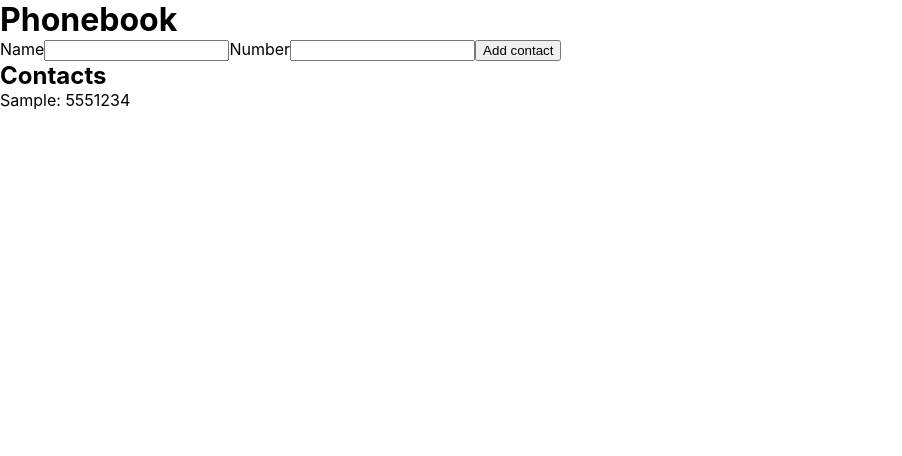
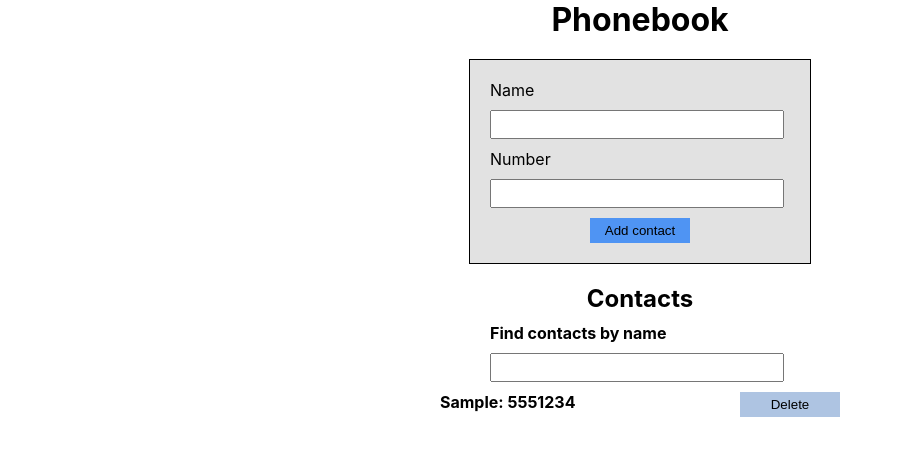
Before and after one commit to VolodymyrBashtanyuk/goit-react-hw-02-phonebook, a React (Create React App) app: page / in a window 1280 px wide. Both pictures are taken after typing "Sample", "5551234" into the empty fields and a click on the button "Add contact". Shown: the top 456 px of the page, without its empty margins (0-902 px from the left). Built offline with nearby package versions, Linux system fonts and the light colour scheme.

Commit message:
add style

```diff
--- a/src/components/App.jsx
+++ b/src/components/App.jsx
@@ -1,16 +1,26 @@
 import { Component } from 'react';
 import { ContactForm } from './ContactForm/ContactForm';
+import { Filter } from './FilterContact/FilterContact';
 import { ContactList } from './ContactList/ContactList';
 import { nanoid } from 'nanoid';
+import { Title, SubTitle } from './AppStyle';
 
 export class App extends Component {
   state = {
     contacts: [],
-    name: '',
-    number: '',
+    filter: '',
+  };
+
+  isDublicate = ({ name }) => {
+    const { contacts } = this.state;
+    const result = contacts.find(item => item.name === name);
+    return result;
   };
 
   addContacts = data => {
+    if (this.isDublicate(data)) {
+      return alert(`${data.name} is already in contacts `);
+    }
     this.setState(prevState => {
       const newContact = {
         id: nanoid(5),
@@ -22,13 +32,41 @@ export class App extends Component {
     });
   };
 
+  removeContact = id => {
+    this.setState(prevState => {
+      const newContact = prevState.contacts.filter(item => item.id !== id);
+      return { contacts: newContact };
+    });
+  };
+
+  filterChange = evt => {
+    const { name, value } = evt.currentTarget;
+    this.setState({ [name]: value });
+  };
+
+  getFilter = () => {
+    const { contacts, filter } = this.state;
+    if (!filter) {
+      return contacts;
+    }
+    const normalaizedFilter = filter.toLowerCase();
+    const filterContact = contacts.filter(({ name }) => {
+      const normalaizedName = name.toLowerCase();
+      const result = normalaizedName.includes(normalaizedFilter);
+      return result;
+    });
+    return filterContact;
+  };
+
   render() {
     return (
       <>
-        <h1>Phonebook</h1>
+        <Title>Phonebook</Title>
         <ContactForm onAddContacs={this.addContacts} />
-        <h2>Contacts</h2>
-        <ContactList items={this.state.contacts} />
+
+        <SubTitle>Contacts</SubTitle>
+        <Filter onChange={this.filterChange} value={this.state.filter} />
+        <ContactList items={this.getFilter()} onRemove={this.removeContact} />
       </>
     );
   }
--- /dev/null
+++ b/src/components/AppStyle.jsx
@@ -0,0 +1,11 @@
+import styled from 'styled-components';
+
+export const Title = styled.h1`
+  text-align: center;
+  margin-bottom: 20px;
+`;
+
+export const SubTitle = styled.h2`
+  text-align: center;
+  margin-bottom: 10px;
+`;
--- a/src/components/ContactForm/ContactForm.jsx
+++ b/src/components/ContactForm/ContactForm.jsx
@@ -1,5 +1,6 @@
 import { Component } from 'react';
 import { nanoid } from 'nanoid';
+import { Form, Label, Input, Button } from './ContactFormStyle';
 
 export class ContactForm extends Component {
   state = {
@@ -21,13 +22,14 @@ export class ContactForm extends Component {
     const { name, value } = evt.currentTarget;
     this.setState({ [name]: value });
   };
+
   render() {
     const nameId = nanoid(5);
     const numberId = nanoid(5);
     return (
-      <form onSubmit={this.submitContacts}>
-        <label htmlFor={nameId}>Name</label>
-        <input
+      <Form onSubmit={this.submitContacts}>
+        <Label htmlFor={nameId}>Name</Label>
+        <Input
           autoComplete="off"
           id={nameId}
           type="text"
@@ -38,8 +40,8 @@ export class ContactForm extends Component {
           title="Name may contain only letters, apostrophe, dash and spaces. For example Adrian, Jacob Mercer, Charles de Batz de Castelmore d'Artagnan"
           required
         />
-        <label htmlFor={numberId}>Number</label>
-        <input
+        <Label htmlFor={numberId}>Number</Label>
+        <Input
           autoComplete="off"
           id={numberId}
           value={this.state.number}
@@ -50,8 +52,8 @@ export class ContactForm extends Component {
           title="Phone number must be digits and can contain spaces, dashes, parentheses and can start with +"
           required
         />
-        <button type="submit">Add contact</button>
-      </form>
+        <Button type="submit">Add contact</Button>
+      </Form>
     );
   }
 }
--- /dev/null
+++ b/src/components/ContactForm/ContactFormStyle.jsx
@@ -0,0 +1,36 @@
+import styled from 'styled-components';
+
+export const Form = styled.form`
+  display: flex;
+  flex-direction: column;
+  width: 300px;
+  background-color: #e2e2e2;
+  border: 1px solid black;
+  margin-right: auto;
+  margin-left: auto;
+  margin-bottom: 20px;
+  padding: 20px;
+`;
+
+export const Label = styled.label`
+  margin-bottom: 10px;
+`;
+
+export const Input = styled.input`
+  width: 280px;
+  padding: 5px;
+  margin-bottom: 10px;
+`;
+export const Button = styled.button`
+  width: 100px;
+  background-color: #aec4e2;
+  border: transparent;
+  margin-right: auto;
+  margin-left: auto;
+  padding: 5px;
+  cursor: pointer;
+  :hover,
+  :focus {
+    background-color: #4f94f3;
+  }
+`;
--- a/src/components/ContactList/ContactList.jsx
+++ b/src/components/ContactList/ContactList.jsx
@@ -1,11 +1,16 @@
-export const ContactList = ({ items }) => {
+import { List, Item, Button } from './ContactListStyled';
+
+export const ContactList = ({ items, onRemove }) => {
   const itemList = items.map(({ id, name, number }) => {
     return (
-      <li key={id}>
+      <Item key={id}>
         {name}: {number}
-      </li>
+        <Button type="button" onClick={() => onRemove(id)}>
+          Delete
+        </Button>
+      </Item>
     );
   });
 
-  return <ul>{itemList}</ul>;
+  return <List>{itemList}</List>;
 };
--- /dev/null
+++ b/src/components/ContactList/ContactListStyled.jsx
@@ -0,0 +1,31 @@
+import styled from 'styled-components';
+
+export const List = styled.ul`
+  display: flex;
+  flex-direction: column;
+  width: 400px;
+  margin-right: auto;
+  margin-left: auto;
+`;
+
+export const Item = styled.li`
+  display: flex;
+  justify-content: space-between;
+  font-weight: bold;
+  :not(:last-child) {
+    margin-bottom: 10px;
+  }
+`;
+
+export const Button = styled.button`
+  width: 100px;
+  background-color: #aec4e2;
+  border: #9db6da;
+
+  padding: 5px;
+  cursor: pointer;
+  :hover,
+  :focus {
+    background-color: #4f94f3;
+  }
+`;
--- /dev/null
+++ b/src/components/FilterContact/FilterContact.jsx
@@ -0,0 +1,23 @@
+import { nanoid } from 'nanoid';
+import { Wrapper } from './FilterContactStyle';
+import { Label, Input } from 'components/ContactForm/ContactFormStyle';
+
+const filterId = nanoid(5);
+
+export const Filter = ({ onChange, value }) => {
+  return (
+    <Wrapper>
+      <Label htmlFor={filterId}>Find contacts by name</Label>
+      <Input
+        autoComplete="off"
+        id={filterId}
+        type="text"
+        name="filter"
+        value={value}
+        onChange={onChange}
+        pattern="^[a-zA-Zа-яА-Я]+(([' -][a-zA-Zа-яА-Я ])?[a-zA-Zа-яА-Я]*)*$"
+        required
+      />
+    </Wrapper>
+  );
+};
--- /dev/null
+++ b/src/components/FilterContact/FilterContactStyle.jsx
@@ -0,0 +1,10 @@
+import styled from 'styled-components';
+
+export const Wrapper = styled.form`
+  display: flex;
+  flex-direction: column;
+  font-weight: bold;
+  width: 300px;
+  margin-right: auto;
+  margin-left: auto;
+`;
```
